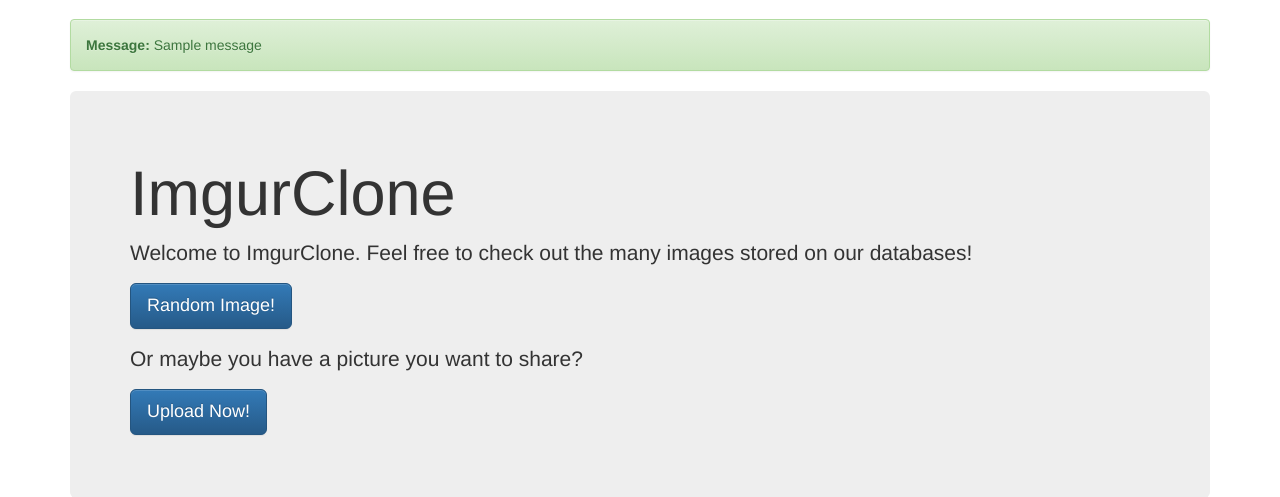
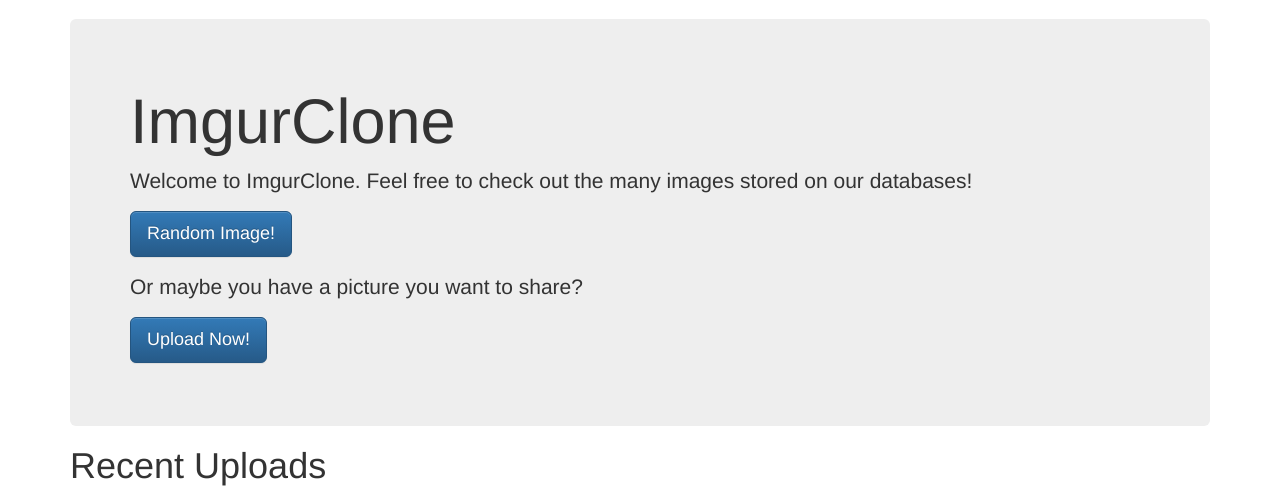
Before and after one commit to mturiansky/imgurclone, a Flask app: page / in a window 1280 px wide. Shown: the part 51-548 px from the top of the page. Run offline with Flask 2, Linux system fonts and the light colour scheme; tables that the repository leaves empty hold one stand-in row (values such as "Sample post"); one stand-in notice (Sample message) is shown; some libraries are stand-ins or nearby versions.

Commit message:
updated alert system

```diff
--- a/routes.py
+++ b/routes.py
@@ -28,6 +28,7 @@ def view_image(img_id):
 	if img:
 		info = PH().find_image_info(img_id)
 		return render_template('view.html', name=info[0], desc=info[1], img=img, comms=PH().find_image_comments(img_id))
+	flash('Oh no! This isn\'t right!', 'danger')
 	return render_template('oops.html')
 
 @app.route('/comment', methods=['POST'])
--- a/static/script.js
+++ b/static/script.js
@@ -12,4 +12,8 @@ $(document).ready(function() {
 			img.height(200);
 		}
 	});
+
+	$('.alert-hider').each(function() {
+		$(this).delay(2000).fadeOut();
+	});
 });
--- a/templates/base.html
+++ b/templates/base.html
@@ -41,7 +41,7 @@
 	<div class="container theme-showcase" role="main">
     {% with messages = get_flashed_messages(with_categories=true) %}
       {% for category,message in messages %}
-        <div class="alert alert-{{ category }}" role="alert">
+        <div class="alert alert-{{ category }} alert-hider" role="alert">
           <strong>Message: </strong>{{ message }}
         </div>
       {% endfor %}
```
